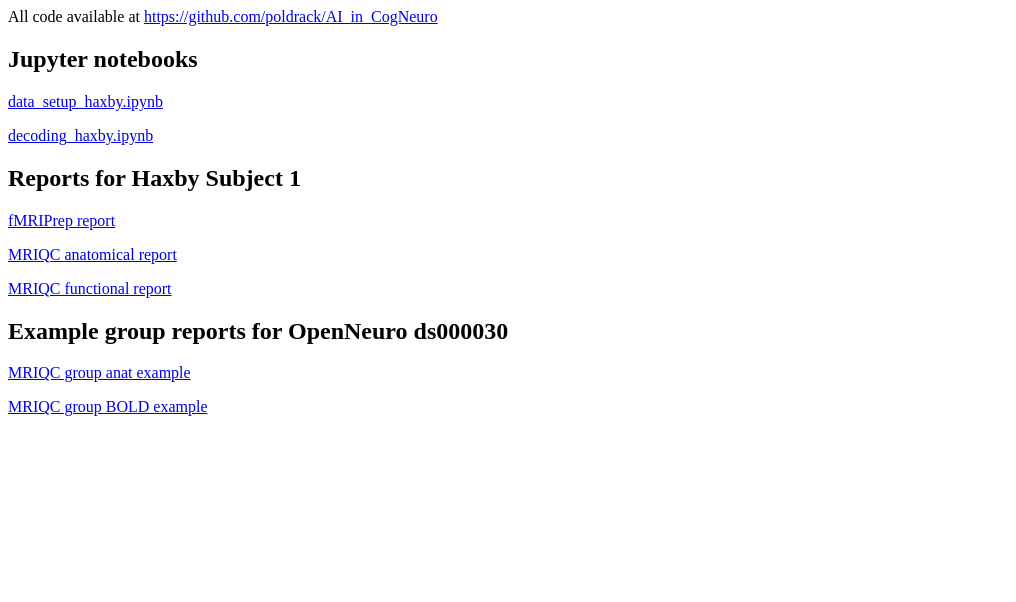
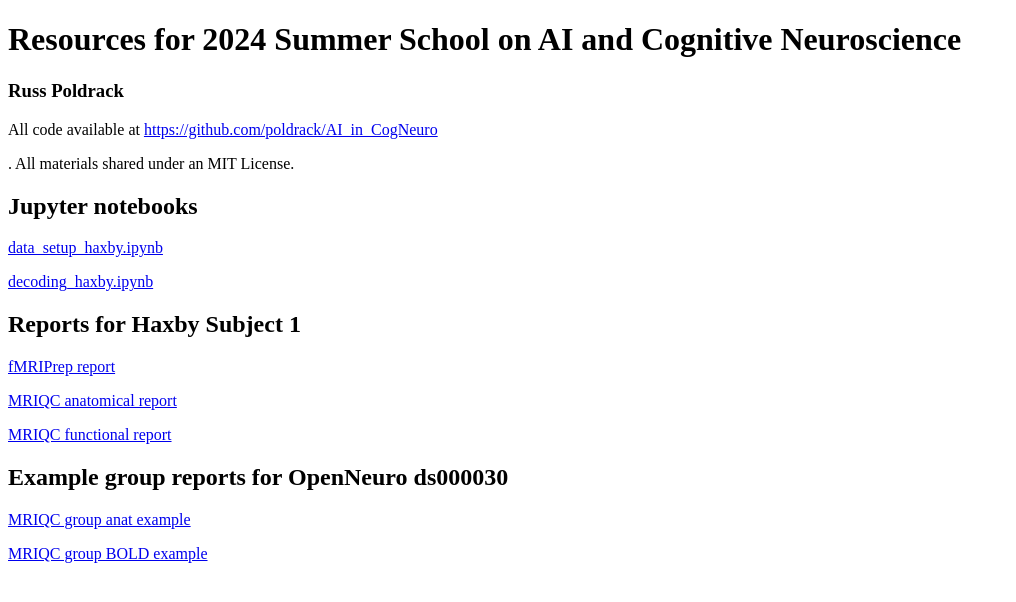
Before and after one commit to poldrack/AI_in_CogNeuro, a plain HTML site: page docs/index.html in a window 1280 px wide. Shown: the whole page, without its empty margins (0-1016 px from the left). Drawn offline with Linux system fonts and the light colour scheme.

Commit message:
update index.html

```diff
--- a/docs/index.html
+++ b/docs/index.html
@@ -6,9 +6,12 @@
     <title>Examples for 2024 Summer School on AI and Cognitive Neuroscience</title>
 </head>
 <body>
+<h1>Resources for 2024 Summer School on AI and Cognitive Neuroscience</h1>
+<h3>Russ Poldrack</h3>
+
 All code available at <a href="https://github.com/poldrack/AI_in_CogNeuro">
 https://github.com/poldrack/AI_in_CogNeuro
-    </a><p>
+    </a><p>.  All materials shared under an MIT License.
 
     <h2>Jupyter notebooks</h2>
     <a href="https://notebooksharing.space/view/c86857ad3e5c845c7fa4ef2a7c3c78db61259af7caf86a78942c5662bdc1caf2">data_setup_haxby.ipynb</a><p>
```
